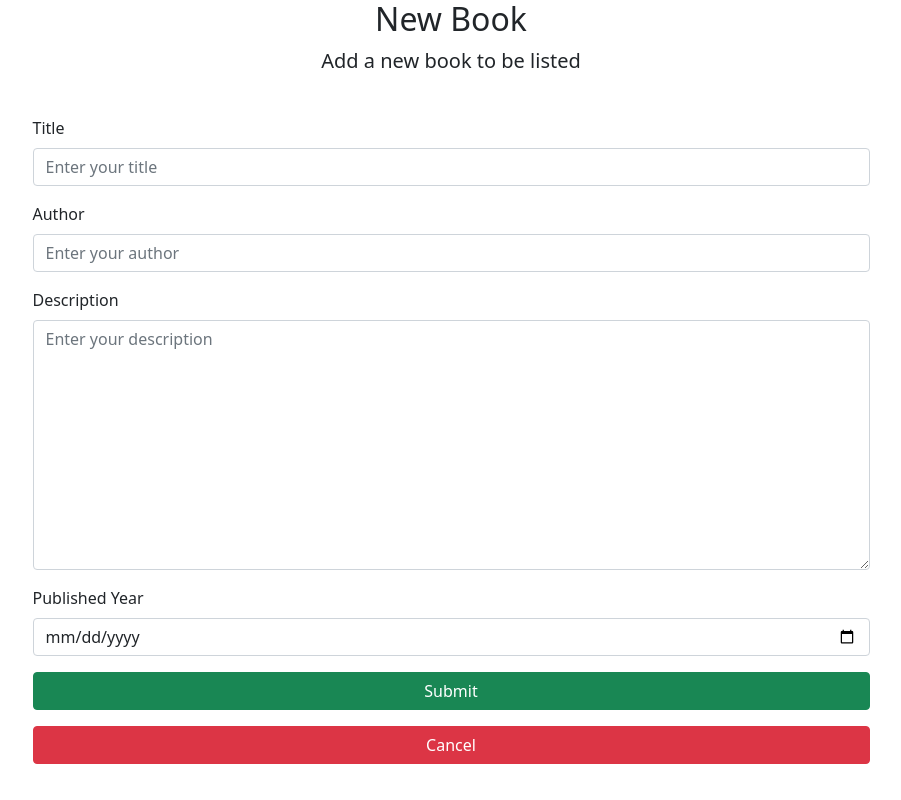
After one commit to tayo8967/Book-Manager, a PHP site: page /views/book_form.php in a window 1280 px wide. The commit adds this page. Shown: the whole page, without its empty margins (189-1090 px from the left). Run offline with PHP 8.4, Linux system fonts and the light colour scheme.

Commit message:
Working update button. Modified filename.

```diff
--- a/classes/Book.php
+++ b/classes/Book.php
@@ -22,10 +22,29 @@
             header('Location: ../index.php');
         }
 
-        public function updateBook(){
+        public function updateBook($id, $title, $author, $description, $publish){
+            // Prepare the SQL update statement with placeholders
+            $query = "UPDATE book SET Title = :title, Author = :author, Description = :description, Published_Year = :publish WHERE id = :id";
+            $stmt = $this->conn->prepare($query);
 
+            // Bind parameters to the prepared statement
+            $stmt->bindParam(':title', $title, PDO::PARAM_STR);
+            $stmt->bindParam(':author', $author, PDO::PARAM_STR);
+            $stmt->bindParam(':description', $description, PDO::PARAM_STR);
+            $stmt->bindParam(':publish', $publish, PDO::PARAM_STR);
+            $stmt->bindParam(':id', $id, PDO::PARAM_INT);
+            $stmt->execute();
+
+            header('Location: ../index.php');
         }
 
+        public function getSpecificBook($id){
+            $query = "SELECT * FROM book WHERE Id = $id";
+            $stmt = $this->conn->prepare($query);
+            $stmt->execute();
+
+            return $stmt;
+        }
     }
 
 ?>
--- /dev/null
+++ b/views/book_form.php
@@ -0,0 +1,120 @@
+<?php
+    include '../inc/header.php';
+    include '../config/config.php';
+    include '../classes/Database.php';
+    include '../classes/Book.php';
+
+    $database = new Database();
+    $db = $database->connect();
+    $book = new Book($db);
+
+    $titlePage = 'New Book';
+    $descPage = 'Add a new book to be listed';
+    $id = $title = $author = $description = $publish = '';
+    $titleErr = $authorErr = $descriptionErr = $publishErr = '';
+
+    // Get specific book to edit
+    if (isset($_GET['id'])){
+        $id = $_GET['id'];
+        $bookDb = $book->getSpecificBook($id);
+        $bookData = $bookDb->fetch(PDO::FETCH_ASSOC);
+        $titlePage = 'Edit Book';
+        $descPage = 'Edit book in the list';
+
+        // Assign retrieved data to variables
+        $title = $bookData['Title'];
+        $author = $bookData['Author'];
+        $description = $bookData['Description'];
+        $publish = $bookData['Published_Year'];
+    }
+
+    // Form submit
+    if (isset($_POST['submit'])){
+        // Validate title
+        if (empty($_POST['title'])){
+            $titleErr = 'Title is required';
+        }
+        else {
+            $title = filter_input(INPUT_POST, 'title', FILTER_SANITIZE_FULL_SPECIAL_CHARS);
+        }
+
+        // Validate author
+        if (empty($_POST['author'])){
+            $authorErr = "Author is required";
+        }
+        else{
+            $author = filter_input(INPUT_POST, 'author', FILTER_SANITIZE_FULL_SPECIAL_CHARS);
+        }
+
+        // Validate description
+        if (empty($_POST['description'])){
+            $descriptionErr = "Description is required";
+        }
+        else{
+            $description = filter_input(INPUT_POST, 'description', FILTER_SANITIZE_FULL_SPECIAL_CHARS);
+        }
+
+        // Validate publish
+        if (empty($_POST['publish'])){
+            $publishErr = "Published Year is required";
+        }
+        else{
+            $publish = filter_input(INPUT_POST, 'publish', FILTER_SANITIZE_FULL_SPECIAL_CHARS);
+        }
+
+        if(empty($titleErr) && empty($authorErr) && empty($descriptionErr) && empty($publishErr)){
+            if (isset($_GET['id'])){
+                // Update to database
+                $book->updateBook($id, $title, $author, $description, $publish);
+            }
+            else{
+                // Add to database
+                $book->addBook($title, $author, $description, $publish);
+            }
+        }
+    }
+?>
+<title>Book Manager - <?php echo $titlePage; ?></title>
+
+<div class="container d-flex flex-column align-items-center">
+    <h2><?php echo $titlePage; ?></h2>
+    <p class="lead text-center"><?php echo $descPage; ?></p>
+    <form action="<?php echo $id ? htmlspecialchars($_SERVER['PHP_SELF'] . '?id=' . $id) : htmlspecialchars($_SERVER['PHP_SELF']); ?>" method="POST" class="mt-4 w-75">
+        <div class="mb-3">
+            <label for="title" class="form-label">Title</label>
+            <input type="text" class="form-control <?php echo $titleErr ? 'is-invalid' : null; ?>" id="title" name="title" placeholder="Enter your title" value="<?php echo $title ? $title : null; ?>">
+            <div class="invalid-feedback">
+                <?php echo $titleErr; ?>
+            </div>
+        </div>
+        <div class="mb-3">
+            <label for="author" class="form-label">Author</label>
+            <input type="text" class="form-control <?php echo $authorErr ? 'is-invalid' : null; ?>" id="author" name="author" placeholder="Enter your author" value="<?php echo $author ? $author : null; ?>">
+            <div class="invalid-feedback">
+                <?php echo $authorErr; ?>
+            </div>
+        </div>
+        <div class="mb-3">
+            <label for="description" class="form-label">Description</label>
+            <textarea class="form-control <?php echo $descriptionErr ? 'is-invalid' : null; ?>" style="height: 250px;" id="description" name="description" placeholder="Enter your description"><?php echo $description ? $description : null; ?></textarea>
+            <div class="invalid-feedback">
+                <?php echo $descriptionErr; ?>
+            </div>
+        </div>
+        <div class="mb-3">
+            <label for="publish" class="form-label">Published Year</label>
+            <input type="date" class="form-control <?php echo $publishErr ? 'is-invalid' : null; ?>" id="publish" name="publish" value="<?php echo $publish ? $publish : null; ?>">
+            <div class="invalid-feedback">
+                <?php echo $publishErr; ?>
+            </div>
+        </div>
+        <div class="mb-3">
+            <input type="submit" name="submit" value="Submit" class="btn btn-success w-100">
+        </div>
+        <div class="mb-3">
+            <a href="../index.php"><input type="button" name="cancel" value="Cancel" class="btn btn-danger w-100"></a>
+        </div>
+    </form>
+</div>
+
+<?php include '../inc/footer.php' ?>
```
Also changed, not shown: index.php (+8 -6 lines), views/add_book_form.php (deleted, +0 -97 lines).
